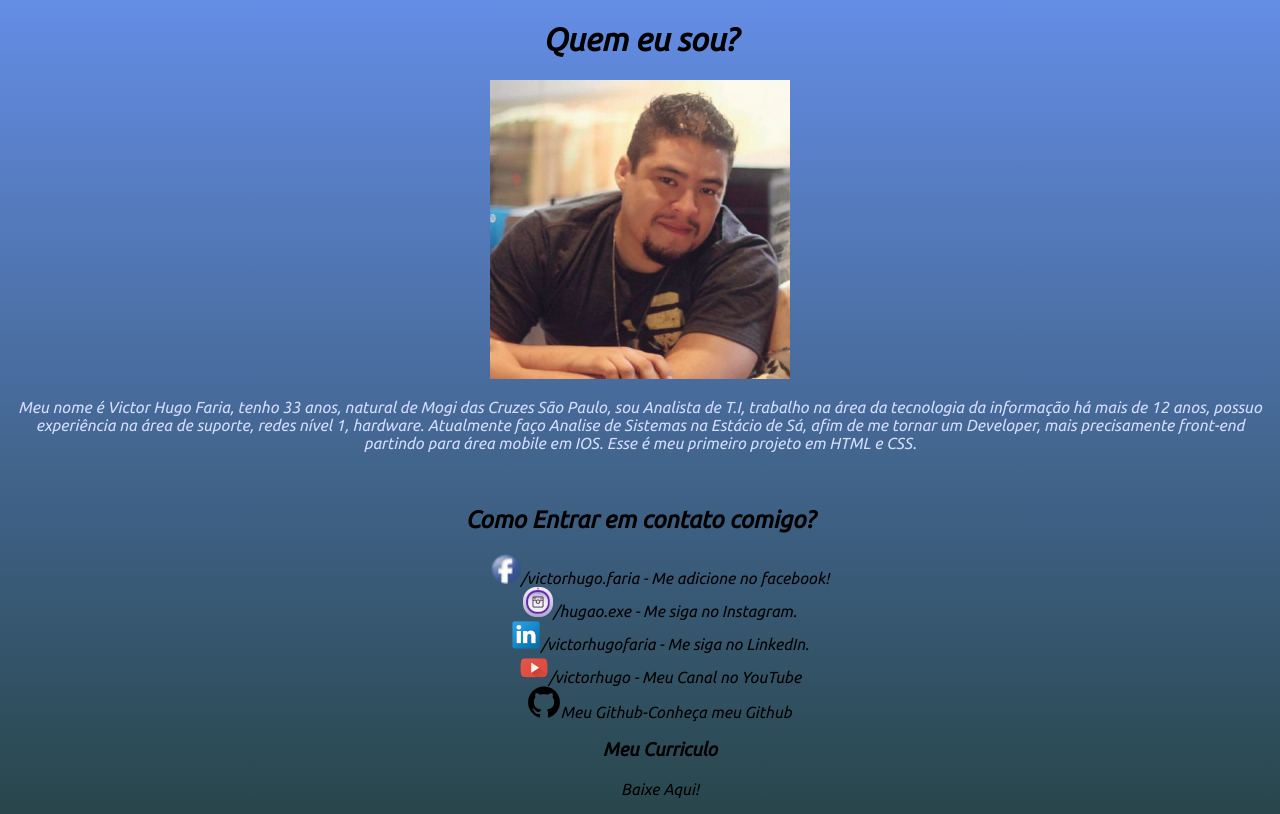
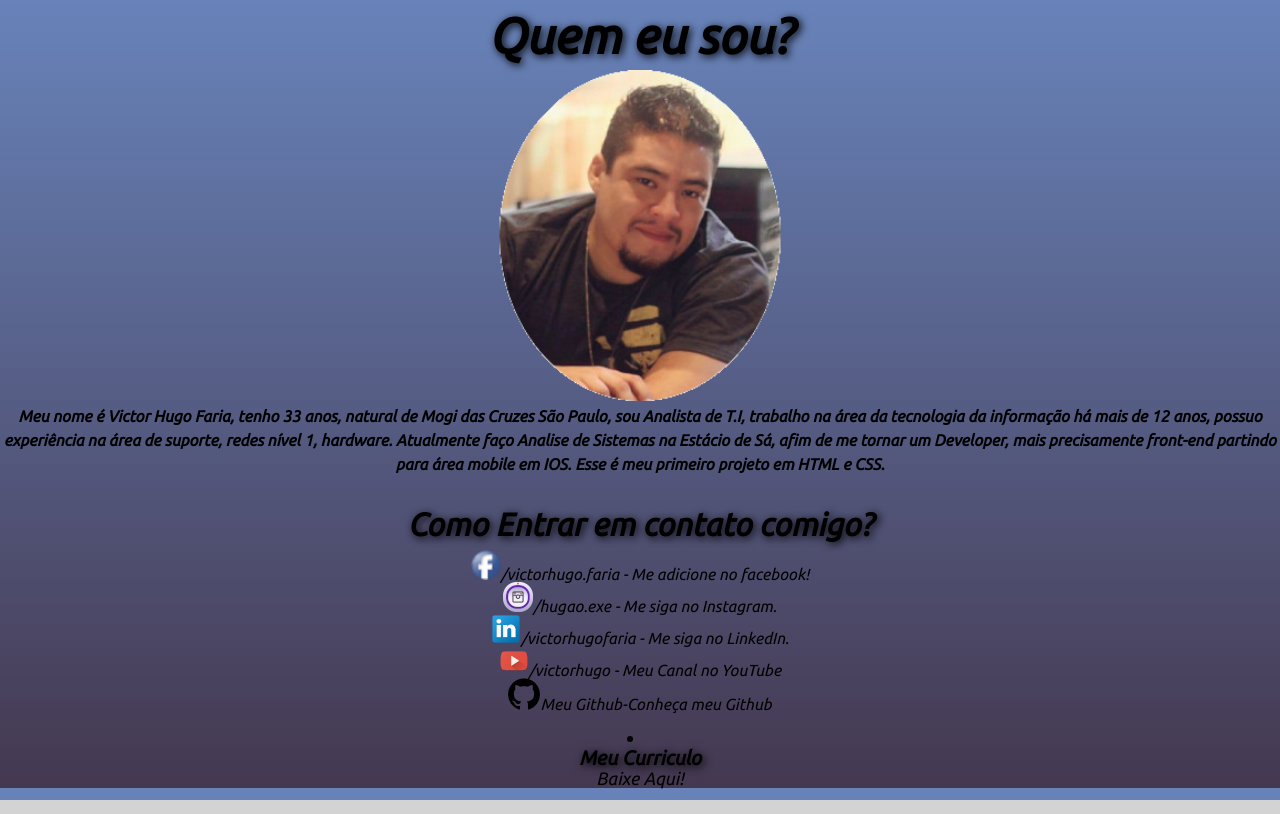
Before and after one commit to victorhugofaria/Meu-Projeto-HTML, a plain HTML site: page index.html in a window 1280 px wide. Drawn offline with Linux system fonts and the light colour scheme.

Commit message:
newlayoutpag

```diff
--- a/index.html
+++ b/index.html
@@ -6,30 +6,38 @@
     <link rel="shortcut icon" href="favicon.ico" type="image/x-icon">
     <link rel="preconnect" href="https://fonts.gstatic.com">
     <link href="https://fonts.googleapis.com/css2?family=Ubuntu:ital@1&display=swap" rel="stylesheet">
+    <link rel="stylesheet" href="reset.css">
     <link rel="stylesheet" href="styles.css">
     <title>Meu Projeto HTML5</title>
 </head>
 <body>
-    <div class="container"></div>
-    <h1>Quem eu sou?</h1>
-    <img src="foto profile redimensionado.jpg" alt="Profile Photo">
-    <p>Meu nome é Victor Hugo Faria, tenho 33 anos, natural de Mogi das Cruzes São Paulo, sou Analista de T.I, trabalho na área da tecnologia da informação há mais de 12 anos, possuo experiência na área de suporte, redes nível 1, hardware. Atualmente faço Analise de Sistemas na Estácio de Sá, afim de me tornar um Developer, mais precisamente front-end partindo para área mobile em IOS. Esse é meu primeiro projeto em HTML e CSS.</p><br> </div>
 
-    <nav>
+    <header>
+        <h1>Quem eu sou?</h1>
+    </header>
+
+    <section class="apresentacao">
+    <img src="imagem reformulada.png" alt="Imagem de Victor">
+    <p class="bio">Meu nome é Victor Hugo Faria, tenho 33 anos, natural de Mogi das Cruzes São Paulo, sou Analista de T.I, trabalho na área da tecnologia da informação há mais de 12 anos, possuo experiência na área de suporte, redes nível 1, hardware. Atualmente faço Analise de Sistemas na Estácio de Sá, afim de me tornar um Developer, mais precisamente front-end partindo para área mobile em IOS. Esse é meu primeiro projeto em HTML e CSS.</p><br></section>
+
+
+    <div class="canais">
     <h2>Como Entrar em contato comigo?</h2>
-    <ul class="lista"type="square">
+    <ul class="lista"type="none">
 
-        <li><img src="icones/social-facebook-button-blue-icon 30px.png" alt="facebook icon"><a class="nounderline" href="https://www.facebook.com/victorhugo.faria.5/" target="_blank" rel="external">/victorhugo.faria - </a>Me adicione no facebook!</li>
-        <li><img src="icones/instagram-icon 30px.png" alt="instagram icon"><a class="nounderline" href="https://www.instagram.com/hugao.exe/?hl=pt-br" target="_blank" rel="external">/hugao.exe - </a>Me siga no Instagram.</li>
-        <li><img src="icones/Linkedin-icon 30px.png" alt="linkedin icon"><a class="nounderline" href="https://www.linkedin.com/in/victor-hugo-faria-da-silva-83a11097/" target="_blank" rel="external">/victorhugofaria - </a> Me siga no LinkedIn.</li>
-        <li><img src="icones/Youtube-icon30px.png" alt="youtube icon"><a class="nounderline" href="https://www.youtube.com/channel/UCt3_Jjpt_-AysVFVNwffDaA?view_as=subscriber">/victorhugo - </a>Meu Canal no YouTube</li>
-        <li><img src="icones/logotipo-do-github.png" alt="logo github"><a class="nounderline"href="https://github.com/victorhugofaria" target="_blank" rel="external">Meu Github</a>-Conheça meu Github</li>
+        <li><img src="icones/social-facebook-button-blue-icon 30px.png" alt="facebook icon"><a href="https://www.facebook.com/victorhugo.faria.5/" target="_blank" rel="external">/victorhugo.faria - </a>Me adicione no facebook!</li>
+        <li><img src="icones/instagram-icon 30px.png" alt="instagram icon"><a href="https://www.instagram.com/hugao.exe/?hl=pt-br" target="_blank" rel="external">/hugao.exe - </a>Me siga no Instagram.</li>
+        <li><img src="icones/Linkedin-icon 30px.png" alt="linkedin icon"><a href="https://www.linkedin.com/in/victor-hugo-faria-da-silva-83a11097/" target="_blank" rel="external">/victorhugofaria - </a> Me siga no LinkedIn.</li>
+        <li><img src="icones/Youtube-icon30px.png" alt="youtube icon"><a href="https://www.youtube.com/channel/UCt3_Jjpt_-AysVFVNwffDaA?view_as=subscriber">/victorhugo - </a>Meu Canal no YouTube</li>
+        <li><img src="icones/logotipo-do-github.png" alt="logo github"><a href="https://github.com/victorhugofaria" target="_blank" rel="external">Meu Github</a>-Conheça meu Github</li></div>
 
 
 
+        <section class="curriculo">
         <li><h3>Meu Curriculo</h3>
-        <a class="nounderline" href="download/curriculo.pdf" download="curriculo.pdf" type="curriculo.pdf">Baixe Aqui!</a></li></nav>
+        <a class="nounderline" href="download/curriculo.pdf" download="curriculo.pdf" type="curriculo.pdf">Baixe Aqui!</a></li>
      </ul>
+    </section>
 
 
 </body>
--- /dev/null
+++ b/reset.css
@@ -0,0 +1,48 @@
+/* http://meyerweb.com/eric/tools/css/reset/
+   v2.0 | 20110126
+   License: none (public domain)
+*/
+
+html, body, div, span, applet, object, iframe,
+h1, h2, h3, h4, h5, h6, p, blockquote, pre,
+a, abbr, acronym, address, big, cite, code,
+del, dfn, em, img, ins, kbd, q, s, samp,
+small, strike, strong, sub, sup, tt, var,
+b, u, i, center,
+dl, dt, dd, ol, ul, li,
+fieldset, form, label, legend,
+table, caption, tbody, tfoot, thead, tr, th, td,
+article, aside, canvas, details, embed,
+figure, figcaption, footer, header, hgroup,
+menu, nav, output, ruby, section, summary,
+time, mark, audio, video {
+	margin: 0;
+	padding: 0;
+	border: 0;
+	font-size: 100%;
+	font: inherit;
+	vertical-align: baseline;
+}
+/* HTML5 display-role reset for older browsers */
+article, aside, details, figcaption, figure,
+footer, header, hgroup, menu, nav, section {
+	display: block;
+}
+body {
+	line-height: 1;
+}
+ol, ul {
+	list-style: none;
+}
+blockquote, q {
+	quotes: none;
+}
+blockquote:before, blockquote:after,
+q:before, q:after {
+	content: '';
+	content: none;
+}
+table {
+	border-collapse: collapse;
+	border-spacing: 0;
+}
--- a/styles.css
+++ b/styles.css
@@ -2,25 +2,71 @@ body {
     font-family: 'Ubuntu', sans-serif;
     background-color:lightgray;
     text-align: center;
-    background-image: linear-gradient(to bottom, #648DE5,#28464B);
-}
-p{
-    color: #D4DCFF;
-}
-nav ul li a {
-    color: #000000;
+    background-image: linear-gradient(to bottom, #6883BA,#443850);
 }
 
-a.nounderline:link{
-    text-decoration: none;
+header {
+    font-size: 50px;
+    font-weight:bold;
+    padding: 10px;
+    text-shadow: 2px 2px 8px;
+}
+
+.apresentacao {
+    text-align: center;
+    color: #F7D6E0;
+}
+.apresentacao img {
+    width: 26%;
+
+}
+.bio {
+    text-align: center;
+    color: black;
+    line-height: 1.5;
+    font-weight: bold;
 
 }
 
-.container {
-    width: auto;
-    margin: auto;
+.canais {
+     margin: 1em 0;
 }
 
-.lista {
-    list-style: none;
+.canais h2 {
+    text-align: center;
+    font-size: 2em;
+    font-weight: bold;
+    padding-bottom: 10px;
+    text-shadow: 2px 2px 8px;
 }
+.canais a{
+    text-decoration: none;
+    color: black;
+}
+
+.canais a:hover {
+    font-size: large;
+    color: #B0E298;
+}
+.curriculo {
+    text-align: center;
+    font-size: 20px;
+
+}
+
+.curriculo h3 {
+    font-size: 1em;
+    font-weight: bold;
+    text-shadow: 2px 2px 8px;
+}
+.curriculo a{
+    text-decoration: none;
+    color: black;
+    font-size: 18px;
+
+}
+
+.curriculo a:hover {
+    color: #B0E298;
+    font-size: 1em;
+}
```
Also changed, not shown: imagem reformulada.png (added).
